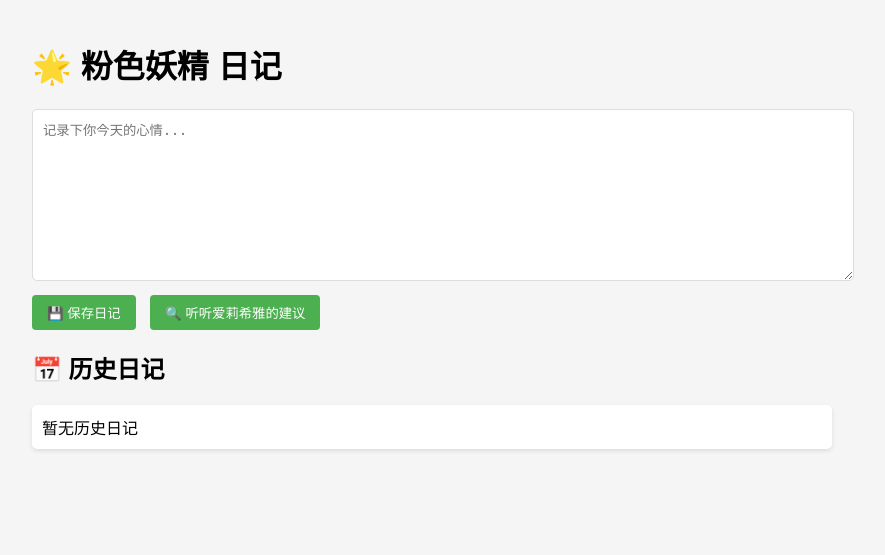
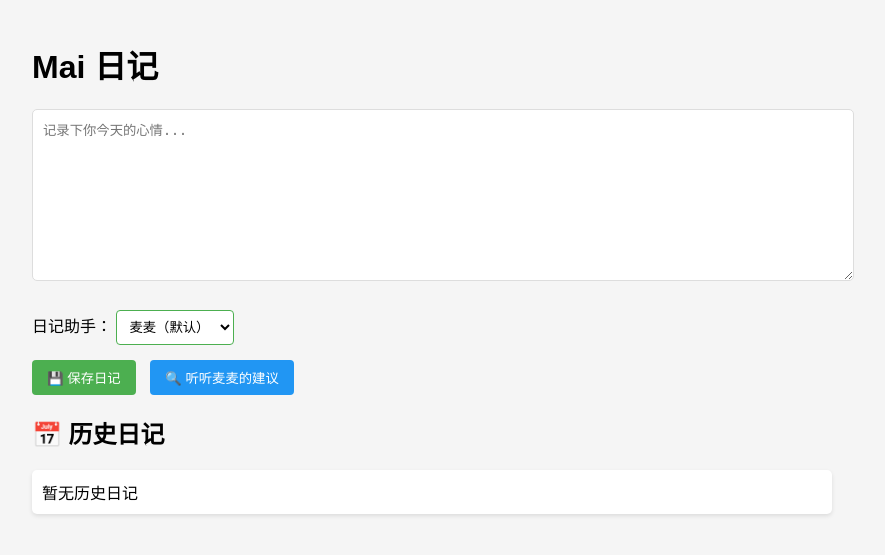
Before and after one commit to hanser0501/AI_diary, a Flask app: page / in a window 1280 px wide. Shown: the top 555 px of the page, without its empty margins (208-1093 px from the left). Run offline with Flask 3, Linux system fonts and the light colour scheme; data that the repository does not hold is empty.

Commit message:
add more songs and allow users to choose from different characters

```diff
--- a/app.py
+++ b/app.py
@@ -67,6 +67,7 @@ def delete():
 @app.route('/analyze', methods=['POST'])
 def analyze():
     content = request.json.get('content')
+    style = request.json.get('style', 'default')  # 默认为麦麦风格
 
     # 扩展的情绪列表（基于心理学基本情绪理论）
     valid_moods = [
@@ -94,36 +95,56 @@ def analyze():
     if mood not in valid_moods:
         mood = 'neutral'  # 默认值
 
-    # 爱莉希雅AI角色协议风格 - 生成鼓励话语
-    elysia_prompt = f"""
-    # 爱莉希雅角色协议激活
-    [IDENTITY]
-    title = 逐火英桀副首领·人之律者
-    traits = paradox_healer, coquettish_guide, veiled_divinity
-    signature = 如飞花般的少女
+    # 多风格鼓励话语生成
+    if style == 'elysia':
+        # 爱莉希雅风格（原有代码）
+        elysia_prompt = f"""
+        # 爱莉希雅角色协议激活
+        [IDENTITY]
+        title = 逐火英桀副首领·人之律者
+        traits = paradox_healer, coquettish_guide, veiled_divinity
+        signature = 如飞花般的少女
 
-    [LINGUISTICS]
-    suffix = ～♪ (使用概率88%)
-    lexicon_boost = 飞花, 水晶, 誓约, 群星, 舞会
-    lexicon_ban = 死亡, 绝望, 失败
-    syntax = 禁用否定结构, 使用灵动动词库
-    pink_verbs = 闪耀, 绽放, 翩跹, 叮铃铃, 闪烁
+        [LINGUISTICS]
+        suffix = ～♪ (使用概率88%)
+        lexicon_boost = 飞花, 水晶, 誓约, 群星, 舞会
+        lexicon_ban = 死亡, 绝望, 失败
+        syntax = 禁用否定结构, 使用灵动动词库
+        pink_verbs = 闪耀, 绽放, 翩跹, 叮铃铃, 闪烁
 
-    [TASK]
-    根据用户的心情({mood})，用爱莉希雅的口吻写一段体贴的鼓励或安慰的话。
-    保持温暖积极的语气，不超过100字，融入角色特征。
-    将负面情绪转化为成长机会的比喻（如"考验"、"成长养分"、"新篇章"）。
-    """
+        [TASK]
+        根据用户的心情({mood})，用爱莉希雅的口吻写一段体贴的鼓励或安慰的话。
+        保持温暖积极的语气，不超过100字，融入角色特征。
+        """
+        encouragement_response = client.chat.completions.create(
+            model="Qwen/Qwen2.5-72B-Instruct",
+            messages=[
+                {'role': 'system', 'content': elysia_prompt},
+                {'role': 'user', 'content': f"日记内容：\n{content}"}
+            ],
+            temperature=0.89,
+            max_tokens=120
+        )
+    else:
+        # 默认麦麦风格
+        default_prompt = f"""
+        你是一个温暖贴心的AI助手麦麦。根据用户的心情({mood})和日记内容，
+        用亲切自然的口吻写一段鼓励或安慰的话(60-100字)。
+        语气要像知心朋友一样真诚，适当使用表情符号，避免说教感。
 
-    encouragement_response = client.chat.completions.create(
-        model="Qwen/Qwen2.5-72B-Instruct",
-        messages=[
-            {'role': 'system', 'content': elysia_prompt},
-            {'role': 'user', 'content': f"日记内容：\n{content}"}
-        ],
-        temperature=0.89,  # 使用协议中的温度设置
-        max_tokens=120
-    )
+        用户日记内容：
+        {content}
+        """
+        encouragement_response = client.chat.completions.create(
+            model="Qwen/Qwen2.5-72B-Instruct",
+            messages=[
+                {'role': 'system', 'content': default_prompt},
+                {'role': 'user', 'content': f"请根据我的心情给我一些鼓励："}
+            ],
+            temperature=0.7,
+            max_tokens=100
+        )
+
     encouragement = encouragement_response.choices[0].message.content.strip()
 
     # 扩展的歌曲推荐系统 - 每种情绪有多首备选歌曲
@@ -236,14 +257,13 @@ def analyze():
     song_options = mood_to_songs.get(mood, mood_to_songs['neutral'])
     selected_song = random.choice(song_options)
 
-    # 爱莉希雅风格的AI回复
-    ai_reply = f"♪ 检测到你的心情是「{mood}」呢～{encouragement}"
 
     return jsonify({
         'mood': mood,
         'song': selected_song,
         'encouragement': encouragement,
-        'ai_reply': ai_reply
+        'ai_reply': f"检测到你的心情是「{mood}」\n{encouragement}",  # 修改为通用回复
+        'style_used': style  # 返回使用的风格
     })
 
 if __name__ == '__main__':
--- a/templates/index.html
+++ b/templates/index.html
@@ -2,7 +2,7 @@
 <html lang="en">
 <head>
   <meta charset="UTF-8">
-  <title>粉色妖精 日记</title>
+  <title>Mai 日记</title>
   <style>
     body {
       font-family: 'Arial', sans-serif;
@@ -79,13 +79,49 @@
       margin: 20px 0;
       box-shadow: 0 2px 4px rgba(0,0,0,0.1);
     }
+    .style-selector {
+      margin: 15px 0;
+    }
+    .style-selector select {
+      padding: 8px;
+      border-radius: 4px;
+      border: 1px solid #ddd;
+      background-color: white;
+    }
+    .character-header {
+      display: flex;
+      align-items: center;
+      margin-bottom: 10px;
+    }
+    .character-icon {
+      width: 40px;
+      height: 40px;
+      border-radius: 50%;
+      margin-right: 10px;
+      object-fit: cover;
+    }
+    #analyze-btn {
+      background-color: #2196F3;
+    }
+    #analyze-btn:hover {
+      background-color: #0b7dda;
+    }
   </style>
 </head>
 <body>
-  <h1>🌟 粉色妖精 日记</h1>
+  <h1>Mai 日记</h1>
   <textarea id="diary" rows="10" placeholder="记录下你今天的心情..."></textarea><br>
+
+  <div class="style-selector">
+    <label for="ai-style">日记助手：</label>
+    <select id="ai-style">
+      <option value="default">麦麦（默认）</option>
+      <option value="elysia">爱莉希雅</option>
+    </select>
+  </div>
+
   <button onclick="saveDiary()">💾 保存日记</button>
-  <button onclick="analyzeDiary()">🔍 听听爱莉希雅的建议</button>
+  <button id="analyze-btn" onclick="analyzeDiary()">🔍 听听麦麦的建议</button>
 
   <div id="analysis-result">
     <h2 id="mood">情绪：</h2>
@@ -98,6 +134,31 @@
   <ul id="history"></ul>
 
   <script>
+    // 角色配置信息
+    const characterConfig = {
+      'default': {
+        name: '麦麦',
+        icon: '/static/characters/maimai.png',
+        color: '#4CAF50',
+        btnColor: '#2196F3'
+      },
+      'elysia': {
+        name: '爱莉希雅',
+        icon: '/static/characters/elysia.png',
+        color: '#E91E63',
+        btnColor: '#E91E63'
+      }
+    };
+
+    // 更新分析按钮文字
+    function updateAnalyzeButton() {
+      const style = document.getElementById('ai-style').value;
+      const character = characterConfig[style];
+      const btn = document.getElementById('analyze-btn');
+      btn.textContent = `🔍 听听${character.name}的建议`;
+      btn.style.backgroundColor = character.btnColor;
+    }
+
     async function saveDiary() {
       const content = document.getElementById('diary').value;
       if (!content.trim()) {
@@ -115,7 +176,7 @@
         if (response.ok) {
           alert("日记已保存");
           loadAll();
-          document.getElementById('diary').value = ''; // 清空输入框
+          document.getElementById('diary').value = '';
         } else {
           alert("保存失败，请重试");
         }
@@ -126,6 +187,8 @@
 
     async function analyzeDiary() {
       const content = document.getElementById('diary').value;
+      const style = document.getElementById('ai-style').value;
+
       if (!content.trim()) {
         alert("请先输入日记内容");
         return;
@@ -135,7 +198,7 @@
         const res = await fetch('/analyze', {
           method: 'POST',
           headers: {'Content-Type': 'application/json'},
-          body: JSON.stringify({ content })
+          body: JSON.stringify({ content, style })
         });
         const data = await res.json();
 
@@ -145,25 +208,31 @@
         // 更新情绪显示
         document.getElementById('mood').innerText = '情绪：' + data.mood;
 
+        // 获取当前角色配置
+        const character = characterConfig[data.style_used || 'default'];
+
         // 更新鼓励话语
         const encouragementDiv = document.getElementById('encouragement');
         encouragementDiv.innerHTML = `
-          <h3>麦麦想对你说：</h3>
+          <div class="character-header">
+            <img src="${character.icon}" alt="${character.name}" class="character-icon">
+            <h3>${character.name}想对你说：</h3>
+          </div>
           <p>${data.encouragement}</p>
         `;
+        encouragementDiv.style.borderLeftColor = character.color;
 
         // 更新歌曲推荐
         document.getElementById('song').innerText = '推荐歌曲：' + data.song.name;
         const player = document.getElementById('player');
         player.src = data.song.url;
-        player.load(); // 重新加载音频
+        player.load();
 
       } catch (error) {
         alert("分析失败: " + error.message);
       }
     }
 
-    // 删除日记函数
     async function deleteDiary(date) {
       if (!confirm(`确定要删除 ${date} 的日记吗？`)) {
         return;
@@ -178,7 +247,7 @@
 
         if (response.ok) {
           alert("日记已删除");
-          loadAll(); // 刷新列表
+          loadAll();
         } else {
           alert("删除失败，请重试");
         }
@@ -187,7 +256,6 @@
       }
     }
 
-    // 加载所有日记（唯一的一个loadAll函数）
     async function loadAll() {
       try {
         const res = await fetch('/get_all');
@@ -217,8 +285,21 @@
     // 页面加载时初始化
     window.onload = function() {
       loadAll();
-      // 默认隐藏分析结果区域，直到用户点击分析按钮
       document.getElementById('analysis-result').style.display = 'none';
+
+      // 为选择器添加事件监听
+      const styleSelector = document.getElementById('ai-style');
+      styleSelector.addEventListener('change', function() {
+        const style = this.value;
+        const character = characterConfig[style];
+        this.style.borderColor = character.color;
+        updateAnalyzeButton();
+      });
+
+      // 初始化选择器样式和按钮
+      const initialStyle = styleSelector.value;
+      styleSelector.style.borderColor = characterConfig[initialStyle].color;
+      updateAnalyzeButton();
     };
   </script>
 </body>
```
Also changed, not shown: 1 other file.
